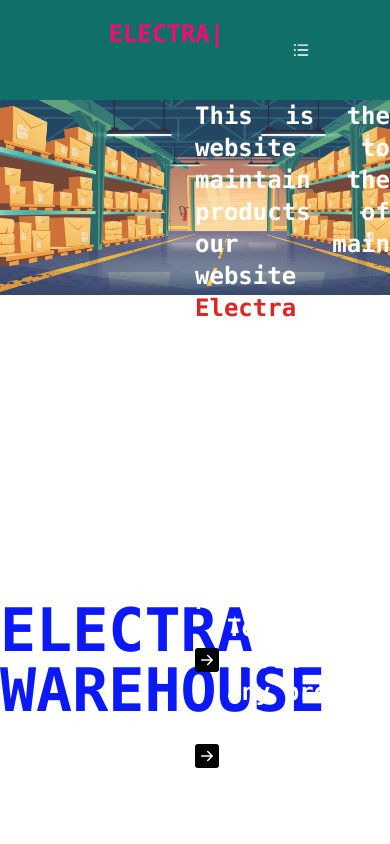
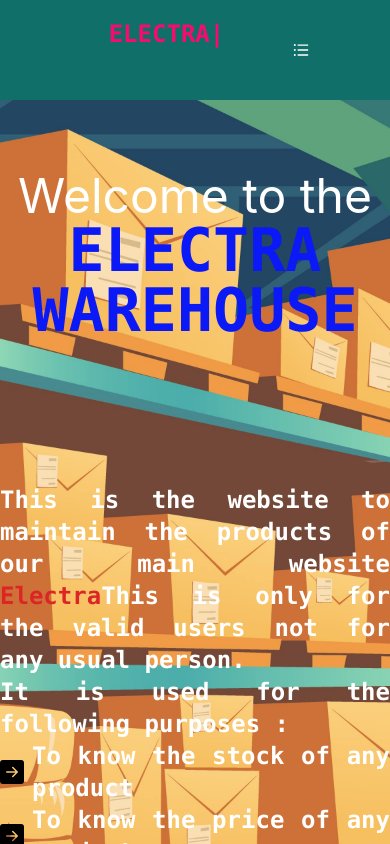
Before and after one commit to shihabsararrafid/warehouse-management-client, a React (Create React App) app: page / in a window 390 px wide. Shown: the top 844 px of the page. Built offline with nearby package versions, Linux system fonts and the light colour scheme.

Commit message:
banner responsive done

```diff
--- a/src/Components/Pages/Home/Home.css
+++ b/src/Components/Pages/Home/Home.css
@@ -2,5 +2,5 @@
 .banner{
     background-image: url(./../../../Images/Banner.jpg);
     background-repeat: no-repeat;
-    background-size: 100%;
+    background-size: cover;
 }
--- a/src/Components/Pages/Home/Home.js
+++ b/src/Components/Pages/Home/Home.js
@@ -5,10 +5,10 @@ import banner from "./../../../Images/Banner.jpg";
 
 const Home = () => {
   return (
-    <div className="banner h-[700px] w-full">
+    <div className="banner h-[1000px] lg:h-[700px] w-full">
       {/* <img className="w-full relative" src={banner}></img> */}
 
-      <div className="left-banner h-full justify-center items-center grid grid-cols-2">
+      <div className="left-banner h-full justify-center items-center grid grid-cols-1 lg:grid-cols-2">
         <h1 className="text-5xl  text-white">
           Welcome to the <br />
           <span
```
